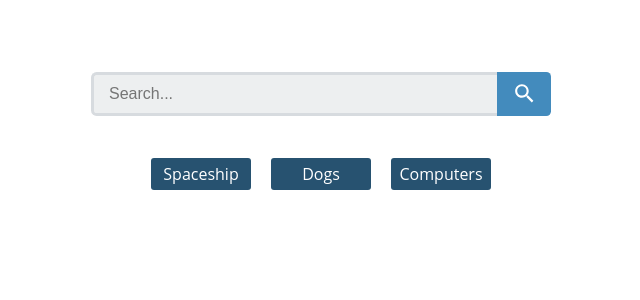
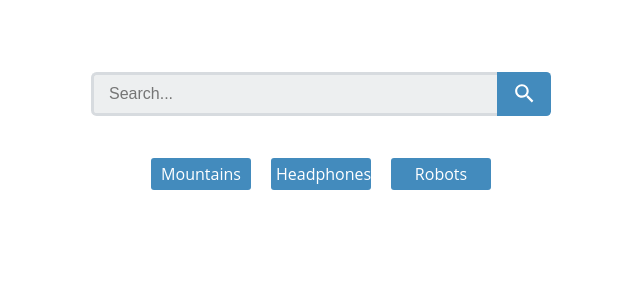
Before and after one commit to cleichsenring/Gallery-App, a React (Create React App) app: page /spaceship in a window 1280 px wide. Shown: the top 300 px of the page, without its empty margins (319-959 px from the left). Built offline with nearby package versions, Linux system fonts and the light colour scheme.

Commit message:
updated nav links

```diff
--- a/src/components/Nav.js
+++ b/src/components/Nav.js
@@ -5,9 +5,9 @@ import { NavLink } from 'react-router-dom';
 const Nav = () => (
   <nav className="main-nav">
     <ul>
-      <li><NavLink to="/spaceship">Spaceship</NavLink></li>
-      <li><NavLink to="#">Dogs</NavLink></li>
-      <li><NavLink to="#">Computers</NavLink></li>
+      <li><NavLink to="/mountains">Mountains</NavLink></li>
+      <li><NavLink to="/headphones">Headphones</NavLink></li>
+      <li><NavLink to="/robots">Robots</NavLink></li>
     </ul>
   </nav>
 );
```
